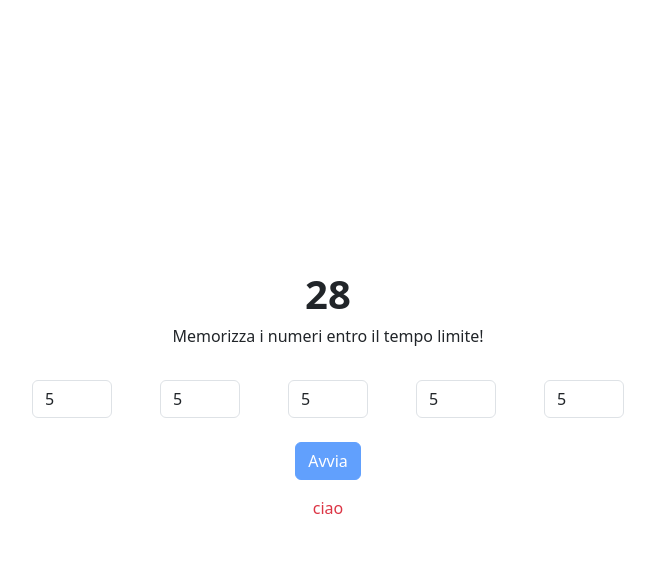
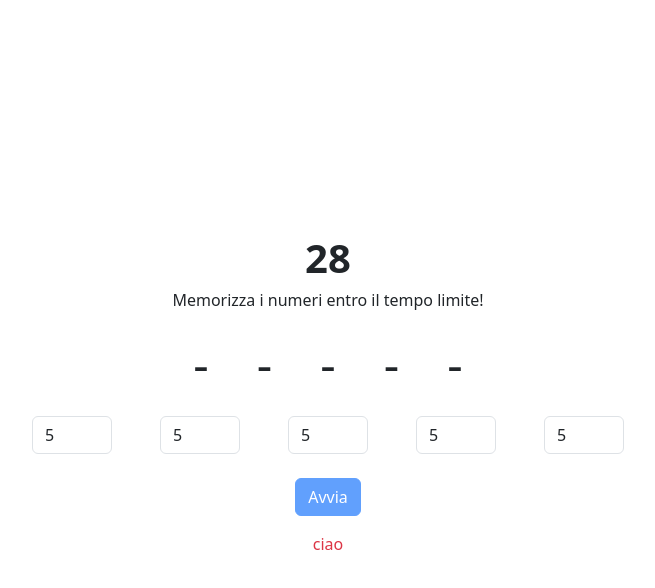
Before and after one commit to MattiaEsposito98/js-simon, a plain HTML site: page index.html in a window 1280 px wide. Both pictures are taken after typing "5", "5", "5", "5", "5" into the empty fields and a click on the button "Avvia". Shown: the whole page, without its empty margins (312-967 px from the left). Drawn offline with nearby package versions, Linux system fonts and the light colour scheme.

Commit message:
add numeri random

```diff
--- a/index.html
+++ b/index.html
@@ -20,23 +20,30 @@
 
     <!-- Countdown -->
     <div id="countdown" class="fs-1 fw-bolder"> -</div>
-    <p class= id="instructions">Memorizza i numeri entro il tempo limite!</p>
+    <p id="instructions">Memorizza i numeri entro il tempo limite!</p>
 
 
     <!-- Numbers -->
-    <ul id="numbers-list" class="d-flex gap-5 list-unstyled"></ul>
+    <ul id="numbers-list" class="d-flex gap-5 list-unstyled">
+      <li id="random_num1">-</li>
+      <li id="random_num2">-</li>
+      <li id="random_num3">-</li>
+      <li id="random_num4">-</li>
+      <li id="random_num5">-</li>
+    </ul>
+
 
 
     <!-- Form -->
-    <form id="answers-form" >
+    <form id="answers-form">
       <div class="d-flex gap-5" id="input-group">
-        <input type="number" class="form-control" min="1" max="50" required>
-        <input type="number" class="form-control" min="1" max="50" required>
-        <input type="number" class="form-control" min="1" max="50" required>
-        <input type="number" class="form-control" min="1" max="50" required>
-        <input type="number" class="form-control" min="1" max="50" required>
+        <input type="number" class="form-control" min="1" max="50" id="number1" required>
+        <input type="number" class="form-control" min="1" max="50" id="number2" required>
+        <input type="number" class="form-control" min="1" max="50" id="number3" required>
+        <input type="number" class="form-control" min="1" max="50" id="number1" required>
+        <input type="number" class="form-control" min="1" max="50" id="number1" required>
       </div>
-      <button class="btn btn-primary mt-4 d-block mx-auto" id = "playButton">Avvia</button>
+      <button class="btn btn-primary mt-4 d-block mx-auto" id="avvia">Avvia</button>
       <p class="text-danger text-center mt-3" id="message"> ciao</p>
     </form>
 
--- a/main.js
+++ b/main.js
@@ -1,8 +1,16 @@
 console.log("Memorizza i numeri")
 
-const playButton = document.getElementById('playButton')
+const playButton = document.getElementById('avvia')
 const countDown = document.getElementById('countdown')
 let timer
+let randomNumber1 = document.getElementById('random_num1')
+let randomNumber2 = document.getElementById('random_num2')
+let randomNumber3 = document.getElementById('random_num3')
+let randomNumber4 = document.getElementById('random_num4')
+let randomNumber5 = document.getElementById('random_num5')
+let messaggio = document.getElementById('message')
+
+
 
 
 playButton.addEventListener('click', function () {
@@ -14,12 +22,38 @@ playButton.addEventListener('click', function () {
 
   // incremento il tempo
   timer = setInterval(() => {
-    if (count > 0){
-      countDown.innerText = --count;
+    if (count > 0) {
+      countDown.innerText = --count
+
     } else
-    countDown.innerText = 0
+      countDown.innerText = 0
   }, 1000)
 
+  //Numeri random
+  const randomNum = (Math.floor(Math.random() * 49) + 1)
+  randomNumber1 = randomNum
+  randomNumber1.innerText = randomNum
+  console.log(randomNumber1)
+
+  const randomNum2 = (Math.floor(Math.random() * 49) + 1)
+  randomNumber2 = randomNum2
+  randomNumber2.innerHTML = randomNum2
+  console.log(randomNumber2)
+
+  const randomNum3 = (Math.floor(Math.random() * 49) + 1)
+  randomNumber3 = randomNum3
+  randomNumber3.innerHTML = randomNum3
+  console.log(randomNumber3)
+
+  const randomNum4 = (Math.floor(Math.random() * 49) + 1)
+  randomNumber4 = randomNum4
+  randomNumber4.innerHTML = randomNum4
+  console.log(randomNumber4)
+
+  const randomNum5 = (Math.floor(Math.random() * 49) + 1)
+  randomNumber5 = randomNum5
+  randomNumber5.innerHTML = randomNum5
+  console.log(randomNumber5)
 
 
 })
```
